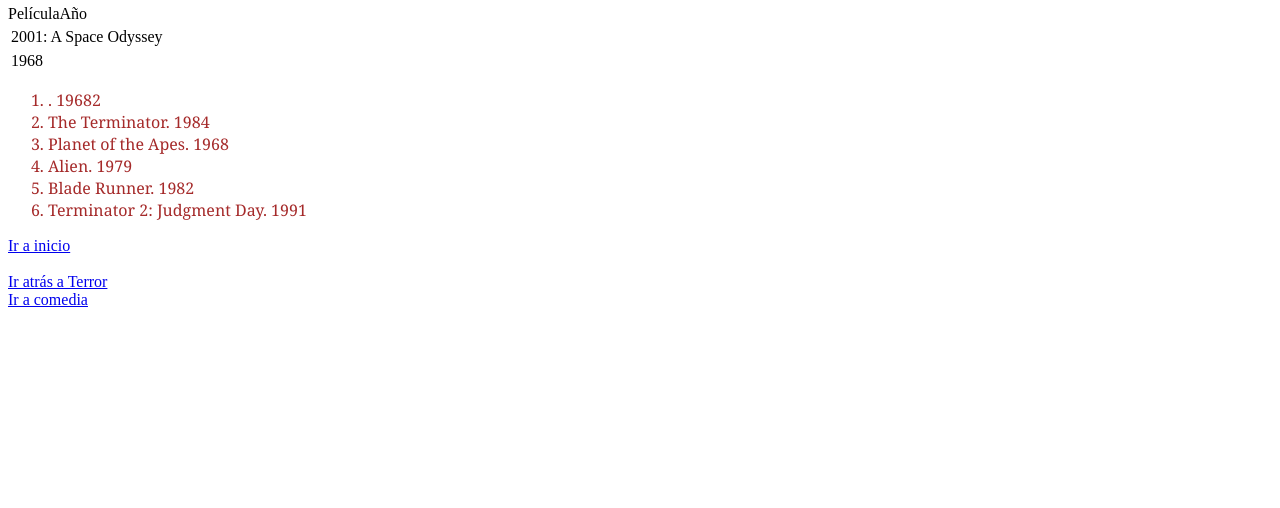
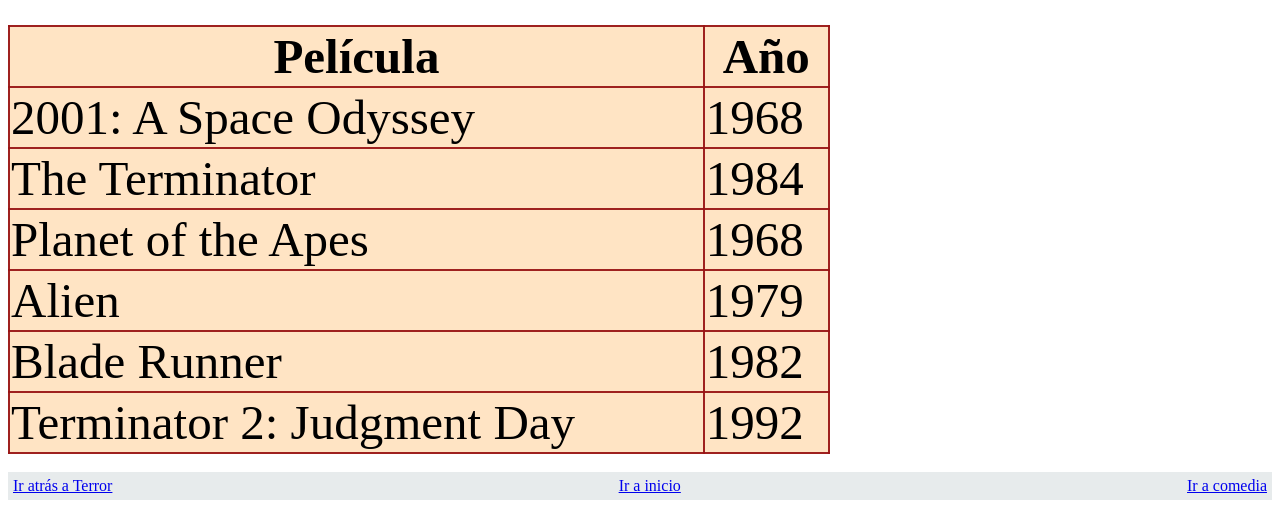
Before and after one commit to Gracekr/lab-05.1, a plain HTML site: page Scifi.html in a window 1280 px wide. Shown: the part 631-1139 px from the top of the page. Before the commit the page ends 948 px from the top, so only its background shows below. Drawn offline with Linux system fonts and the light colour scheme.

Commit message:
anclajes

```diff
--- a/Scifi.html
+++ b/Scifi.html
@@ -13,24 +13,43 @@
 <hr>
 </body>
 <h3>Películas por año</h3>
-<table>
-    <tr>Película</tr>
-      <td>2001: A Space Odyssey</td>
-     <tr>Año</tr>
-     <td>1968</td>
+
+<table class="tableseparate">
+    <tr><th>Película</th>
+    <th>Año</th>
+    </tr>
+    <td>2001: A Space Odyssey</td>
+    <td>1968</td>
+    <tr>
+    <td>The Terminator</td>
+    <td>1984</td>
+    </tr>
+    <tr>
+        <td>Planet of the Apes</td>
+        <td>1968</td>
+    </tr>
+    <tr>
+        <td>Alien</td>
+        <td>1979</td>
+    </tr>
+    <tr>
+        <td>Blade Runner</td>
+        <td>1982</td>
+    </tr>
+    <tr>
+        <td>Terminator 2: Judgment Day</td>
+        <td>1992</td>
+    </tr>
+
 </table>
-    <ol> <li>. 19682
-        <li>The Terminator. 1984</li>
-        <li>Planet of the Apes. 1968</li>
-        <li>Alien. 1979</li>
-       <li> Blade Runner. 1982</li>
-        <li>Terminator 2: Judgment Day. 1991</li>
 
-    </ol>
-    <div>
-        <a href="/index.html">Ir a inicio</a>
-    </div>
-    <br><a href="/Terror.html">Ir atrás a Terror</a>
-    <br><a href="/comedia.html">Ir a comedia </a>
+<br>
+
+<nav class="navbottom">
+
+      <a href="/Terror.html">Ir atrás a Terror</a>
+      <a href="/index.html">Ir a inicio</a>
+
+    <a href="/comedia.html">Ir a comedia </a></nav>
 
 </html>
--- a/style/style.css
+++ b/style/style.css
@@ -1,5 +1,6 @@
 .aligncenter{
     text-align: center;
+
 
 
 }
@@ -37,11 +38,13 @@
 }
 h3{
 
-    font-size: 20px;
+    font-size: 30px;
     height: 50px;
     background-color: rgba(14, 13, 14, 0.533);
-    font-size: 20px;
     border: 2px solid rgba(20, 20, 20, 0.533);
+    display: flex;
+    justify-content: center;
+    align-items: center;
 
 }
 .shadow{
@@ -121,6 +124,7 @@
     color: rgb(153, 116, 153);
     padding: 5px;
     display: flex;
+
 }
 
 .ulist{
@@ -144,3 +148,32 @@
 padding: 60px;
 
 }
+
+table{
+    height: 60%;
+    width: 65%;
+    font-size: 49px;
+padding: 30px;
+background-color: bisque;
+    border: 2px solid#991414ee;
+    border-collapse: collapse;
+}
+th{
+    border: 2px solid#991414ee;
+    justify-content: start;
+    align-items: start;
+}
+td{
+    border: 2px solid#991414ee;
+
+}
+.navbottom{
+    display: flex;
+    justify-content: space-between;
+}
+.img{
+    background round;
+    border:4px; #1f89c7;
+    border-radius: 45%;
+
+}
```
Also changed, not shown: Romance.html (+3 -3 lines), Terror.html (+8 -5 lines), comedia.html (+6 -5 lines), index.html (+1 -1 lines).
